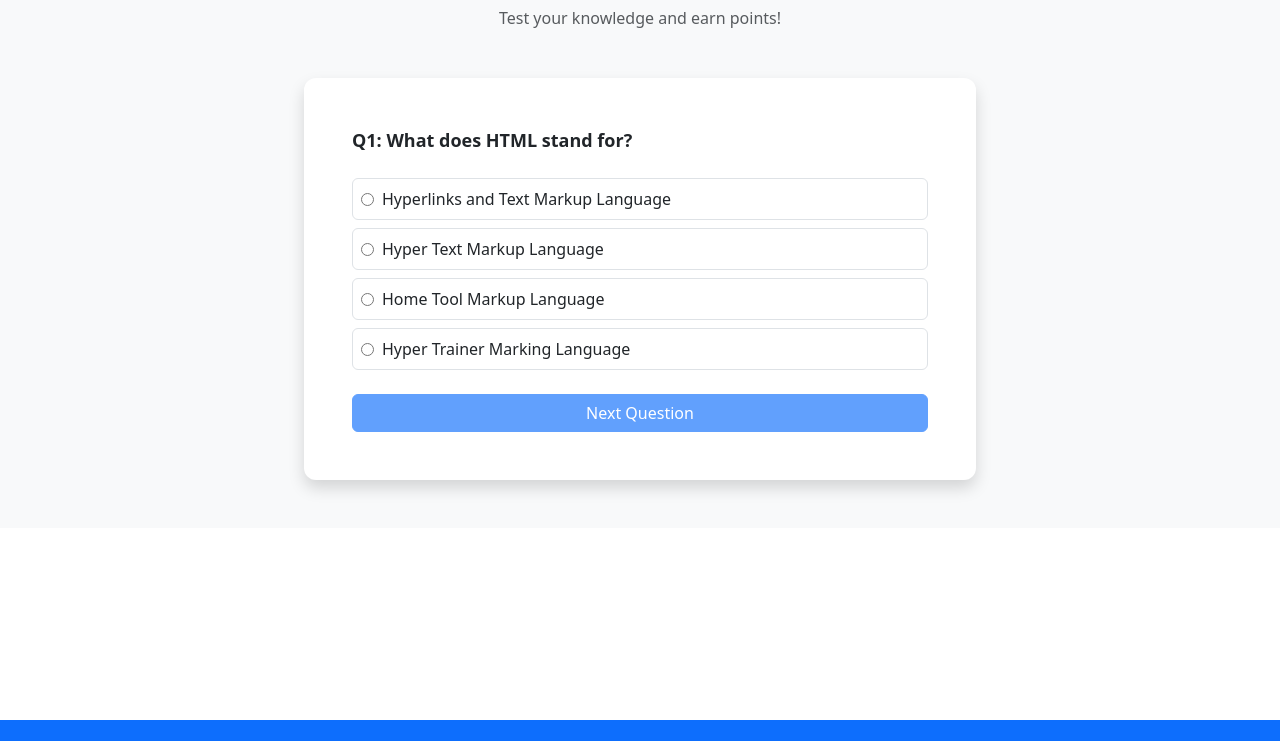
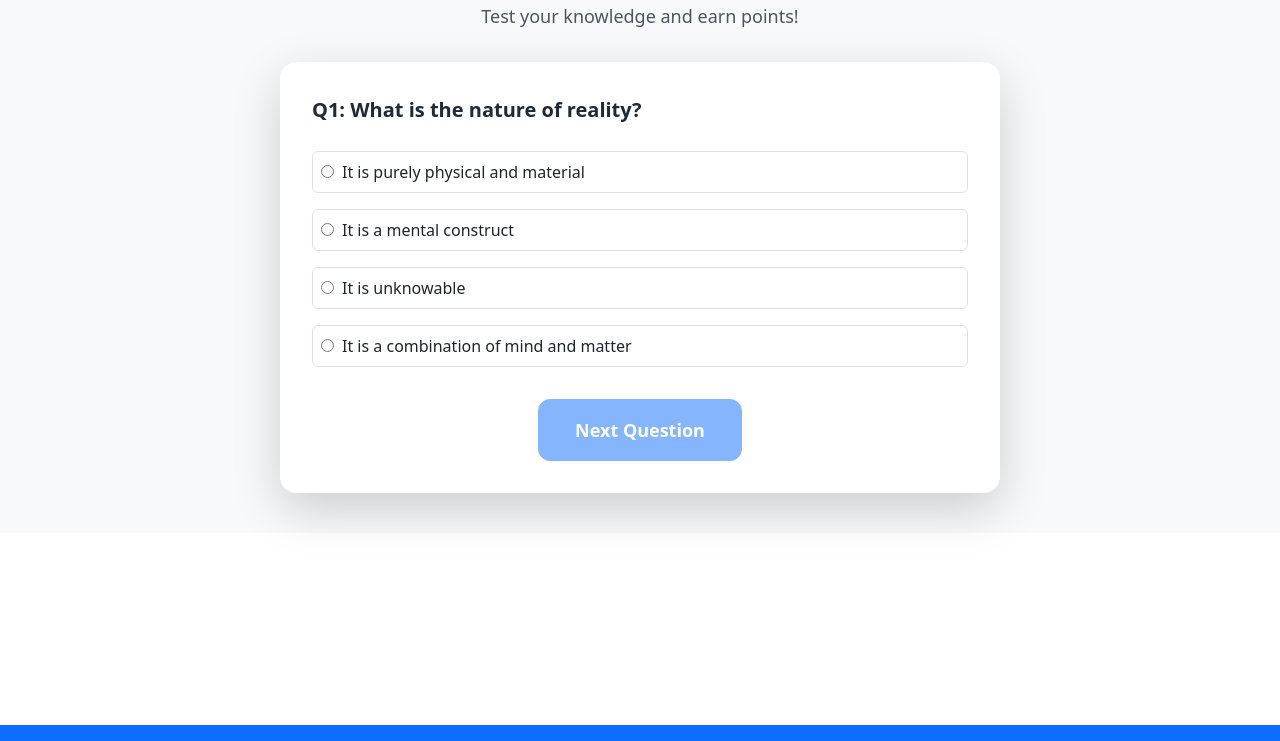
Before and after one commit to alysteragno/gamifiedStudy-platform, a website: page quiz.html in a window 1280 px wide. Shown: the part 166-907 px from the top of the page. Drawn offline with nearby package versions, Linux system fonts and the light colour scheme.

Commit message:
refactor(quiz.js): refactored array to philosophical questions

```diff
--- a/quiz.html
+++ b/quiz.html
@@ -17,6 +17,7 @@
 
   <!-- Custom JS -->
   <script defer src="quiz.js"></script>
+  <script defer src="script.js"></script>
 </head>
 <body class="min-h-screen flex flex-col">
 
@@ -58,23 +59,46 @@
   <!-- Main content area -->
   <main class="flex-grow">
     <!-- Quiz Section -->
-    <section class="bg-light py-5 mb-[12em]">
-      <div class="container">
-        <h2 class="text-center text-3xl font-bold text-blue-600 mb-4">Quick Study Quiz</h2>
-        <p class="text-center text-muted mb-5">Test your knowledge and earn points!</p>
+   <section class="bg-light py-10 mb-[12em] min-h-[600px] flex flex-col justify-center">
+  <div class="container max-w-3xl mx-auto px-4">
+    <h2 class="text-center text-4xl font-extrabold text-blue-700 mb-6 tracking-wide">
+      Quick Study Quiz
+    </h2>
+    <p class="text-center text-gray-600 text-lg mb-8">
+      Test your knowledge and earn points!
+    </p>
 
-        <div id="quiz-box" class="bg-white p-5 shadow rounded-xl max-w-2xl mx-auto">
-          <div id="question" class="mb-4 text-lg font-semibold">Loading question...</div>
-          <div id="options" class="flex flex-col space-y-2"></div>
-          <button id="next-btn" class="btn btn-primary mt-4 w-full" disabled>Next Question</button>
-        </div>
+    <div id="quiz-box" class="bg-white p-8 shadow-lg rounded-2xl max-w-3xl mx-auto">
+      <div id="question" class="mb-6 text-xl font-semibold text-gray-800 leading-relaxed">
+        Loading question...
+      </div>
+      <div id="options" class="flex flex-col space-y-4"></div>
+      <div class="justify-center flex items-center">
+        <button
+            id="next-btn"
+            class="btn btn-primary mt-8 sm:w-full py-3 lg:p-9 rounded-xl text-lg font-semibold transition lg:w-auto w-full
+                bg-blue-600 hover:bg-blue-700 disabled:opacity-50 disabled:cursor-not-allowed"
+            disabled
+        >
+            Next Question
+        </button>
+      </div>
+    </div>
 
-        <div id="result-box" class="bg-white p-5 shadow rounded-xl max-w-2xl mx-auto mt-5 text-center d-none">
-          <h3 class="text-xl font-bold text-success">Your Score: <span id="score"></span>/10</h3>
-          <button class="btn btn-success mt-3" onclick="location.reload()">Try Again</button>
-        </div>
-      </div>
-    </section>
+    <div id="result-box" class="bg-white p-8 shadow-lg rounded-2xl max-w-3xl mx-auto mt-8 text-center hidden">
+      <h3 class="text-2xl font-bold text-green-600 mb-4">
+        Your Score: <span id="score"></span>/10
+      </h3>
+      <button
+        class="btn btn-success mt-3 px-6 py-3 rounded-xl text-lg font-semibold bg-green-600 hover:bg-green-700 transition"
+        onclick="location.reload()"
+      >
+        Try Again
+      </button>
+    </div>
+  </div>
+</section>
+
   </main>
 
   <!-- Footer -->
--- a/quiz.js
+++ b/quiz.js
@@ -1,30 +1,108 @@
 const quizData = [
   {
-    question: "What does HTML stand for?",
-    options: ["Hyperlinks and Text Markup Language", "Hyper Text Markup Language", "Home Tool Markup Language", "Hyper Trainer Marking Language"],
+    question: "What is the nature of reality?",
+    options: [
+      "It is purely physical and material",
+      "It is a mental construct",
+      "It is unknowable",
+      "It is a combination of mind and matter"
+    ],
+    answer: 3
+  },
+  {
+    question: "Does free will truly exist?",
+    options: [
+      "Yes, we have absolute freedom",
+      "No, everything is predetermined",
+      "Free will is an illusion",
+      "It depends on context and perspective"
+    ],
+    answer: 3
+  },
+  {
+    question: "What defines personal identity over time?",
+    options: [
+      "Memory and consciousness",
+      "Physical continuity",
+      "Soul or spirit",
+      "Social relationships"
+    ],
+    answer: 0
+  },
+  {
+    question: "Is morality objective or subjective?",
+    options: [
+      "Objective and universal",
+      "Subjective and culturally relative",
+      "Neither, it is socially constructed",
+      "It depends on divine commands"
+    ],
     answer: 1
   },
   {
-    question: "Which CSS property changes text color?",
-    options: ["font-style", "background-color", "color", "text-style"],
+    question: "What is the meaning of life?",
+    options: [
+      "To seek happiness and pleasure",
+      "To fulfill a divine purpose",
+      "To create your own meaning",
+      "Life has no inherent meaning"
+    ],
     answer: 2
   },
   {
-    question: "What does DOM stand for?",
-    options: ["Document Object Model", "Data Object Management", "Digital Ordinance Model", "Document Orientation Method"],
-    answer: 0
+    question: "Can knowledge be truly certain?",
+    options: [
+      "Yes, through reason and logic",
+      "No, all knowledge is fallible",
+      "Only mathematical truths are certain",
+      "Certainty is irrelevant"
+    ],
+    answer: 1
   },
   {
-    question: "Which is a JavaScript framework?",
-    options: ["Bootstrap", "Laravel", "React", "Photoshop"],
+    question: "What is consciousness?",
+    options: [
+      "A product of brain activity",
+      "A separate immaterial entity",
+      "An emergent property",
+      "An illusion created by the mind"
+    ],
     answer: 2
   },
   {
-    question: "What symbol is used for jQuery?",
-    options: ["$", "#", "@", "&"],
+    question: "Does time have a beginning and end?",
+    options: [
+      "Yes, it started with the Big Bang",
+      "No, it is infinite",
+      "Time is an illusion",
+      "We cannot know for sure"
+    ],
+    answer: 3
+  },
+  {
+    question: "Is beauty objective or subjective?",
+    options: [
+      "It is an objective feature of the world",
+      "It is in the eye of the beholder",
+      "It is a social construct",
+      "It varies across species"
+    ],
+    answer: 1
+  },
+  {
+    question: "Can humans achieve true happiness?",
+    options: [
+      "Yes, through virtue and wisdom",
+      "No, happiness is fleeting",
+      "Only through spiritual enlightenment",
+      "Happiness is a myth"
+    ],
     answer: 0
   }
 ];
+
+
+
 
 let currentQuestion = 0;
 let score = 0;
```
